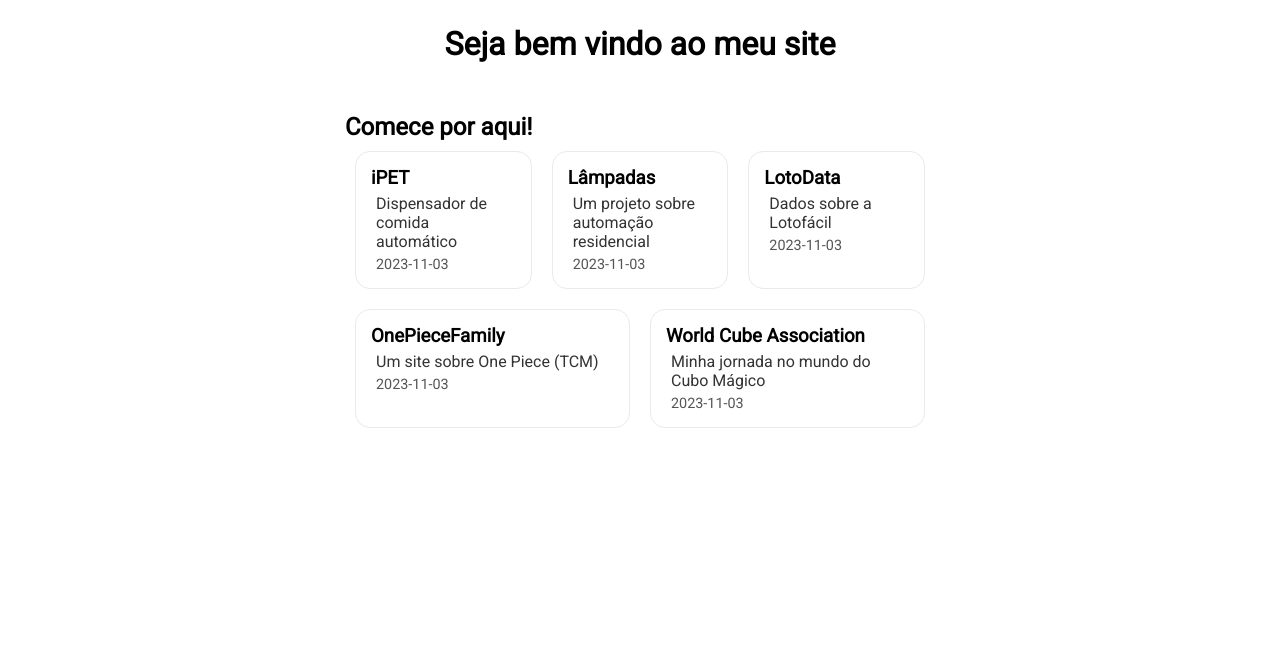
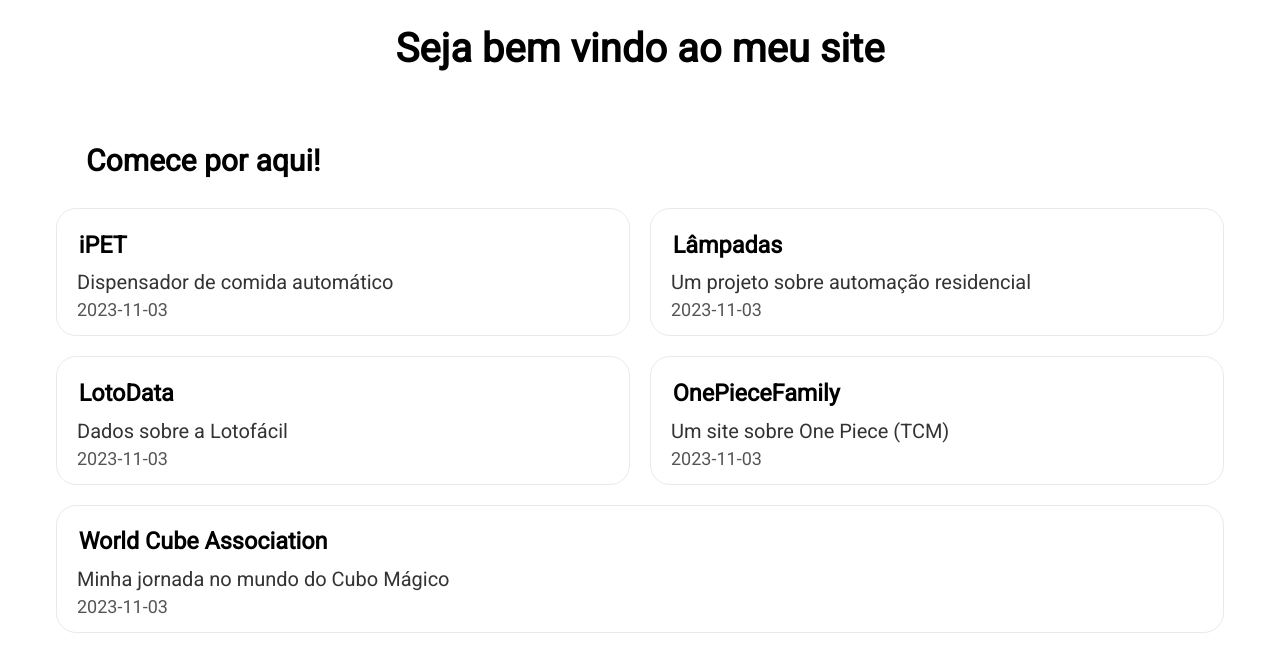
Before and after one commit to gustavoaureliano/gustavoaureliano-website, a Next.js app: page / in a window 1280 px wide. Shown: the top 672 px of the page. Built offline with nearby package versions, Linux system fonts and the light colour scheme.

Commit message:
change style

```diff
--- a/src/app/layout.tsx
+++ b/src/app/layout.tsx
@@ -1,6 +1,6 @@
 import type { Metadata } from 'next'
 import { Roboto } from 'next/font/google'
-import './globals.css'
+import '../styles/globals.css'
 
 const roboto = Roboto({
 	weight: '400',
--- a/src/app/page.module.css
+++ b/src/app/page.module.css
@@ -1,4 +1,10 @@
+.main h2 {
+	margin: 1.0em;
+}
+
 .posts {
 	display: flex;
 	flex-wrap: wrap;
+	justify-content: center;
+	gap: 1.0em;
 }
--- a/src/app/posts/lampadas.md
+++ b/src/app/posts/lampadas.md
@@ -18,4 +18,4 @@
 
 ### O Projeto inicial
 
-![Esquema elétrico do projeto inicial](/images/esquema-arduino.png)
+![Esquema elétrico do projeto inicial](/images/esquema-arduino.webp)
--- a/src/styles/PostPreview.module.css
+++ b/src/styles/PostPreview.module.css
@@ -1,9 +1,9 @@
 .postPreview {
-	flex: 1;
-	border: 1px solid #eaeaea;
-	border-radius: 15px;
-	margin: 10px;
-	padding: 10px;
+	flex-basis: 20em;
+	flex-grow: 1;
+	border: 0.05em solid #eaeaea;
+	border-radius: 1em;
+	padding: 0.5em;
 	color: black;
 	text-decoration: none;
 	transition:
@@ -12,11 +12,11 @@
 }
 
 .title {
-	margin: 5px;
+	margin: 0.5em;
 }
 
 .postPreview p {
-	margin: 5px 10px;
+	margin: 0.5rem 1rem;
 	color: #333333;
 	transition: color 0.2s ease;
 }
--- a/src/app/globals.css
+++ b/src/styles/globals.css
@@ -11,15 +11,15 @@
 }
 
 body {
-	font-size: 1.6em;
+	font-size: 2.0em;
 	background: white;
 	color: black;
 }
 
 main {
 	width: 100%;
-	max-width: 640px;
+	max-width: 120rem;
 	height: auto;
-	margin: 25px auto;
-	padding: 25px;
+	margin: 1.0em auto;
+	padding: 0.8em;
 }
--- a/src/styles/post.module.css
+++ b/src/styles/post.module.css
@@ -1,13 +1,27 @@
 .post h1 {
-	margin: 25px;
+	margin: 1.0em 0;
 	text-align: center;
+}
+
+.post h3 {
+	line-height: 1.6;
+	font-size: 1.2em;
+	margin: 0.8em 1.0em;
 }
 
 .post p {
 	line-height: 1.6;
-	margin: 25px 10px;
+	margin: 0.8em 0.2em;
 }
 
 .post img {
-	width: 590px;
+	width: 100%;
+	max-width: 60em;
+	max-height: 30em;
+	object-fit: contain;
+	padding: 0.5em;
+	display: block;
+	margin: 2em auto;
+	text-align: center;
+	border: 0.1em  black
 }
```
Also changed, not shown: public/images/esquema-arduino.webp (added).
